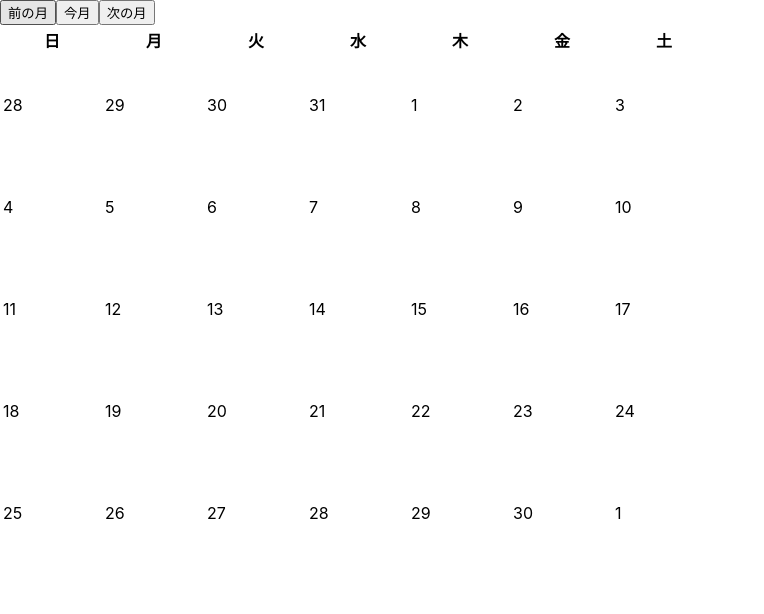
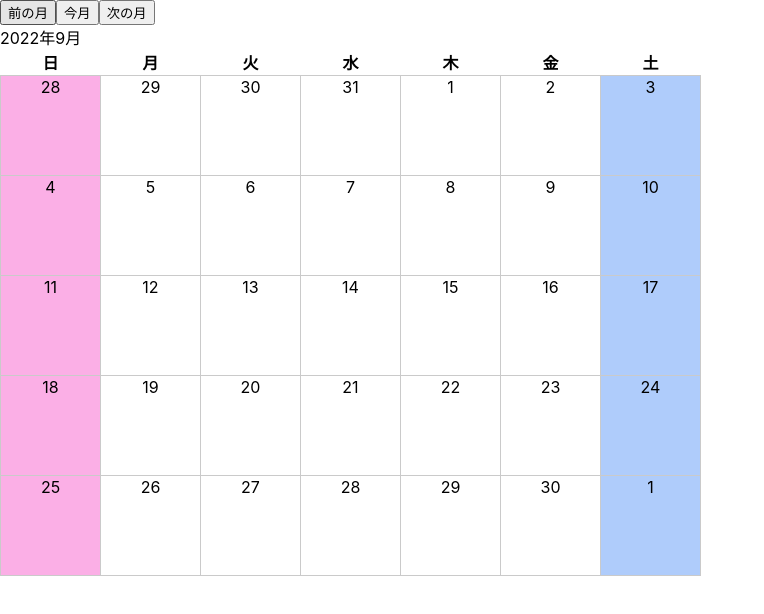
Before and after one commit to heada13/mtg-scheduler, a Next.js app: page / in a window 1280 px wide. Shown: the top 614 px of the page, without its empty margins (0-764 px from the left). Built offline with nearby package versions, Linux system fonts and the light colour scheme; no server answers.

Commit message:
add:カレンダーにboder追加、土日色分け追加

```diff
--- a/pages/index.tsx
+++ b/pages/index.tsx
@@ -2,7 +2,7 @@ import type { NextPage } from 'next'
 // import Head from 'next/head'
 // import Image from 'next/image'
 import styles from '../styles/Home.module.scss'
-import { useCallback, useEffect, useState } from 'react'
+import { useEffect, useState } from 'react'
 import format from 'date-fns/format'
 import getDate from 'date-fns/getDate'
 import getDay from 'date-fns/getDay'
@@ -58,7 +58,6 @@ const Home: NextPage = () => {
   const getUsers =  async () => {
     const firstDate = offsetDate(firstDayOfTheMonth)
     const lastDate = offsetDate(lastDayOfTheMonth)
-    // const response = await fetch(`/api/authors?first=${firstDayOfTheMonth.toISOString()}&last=${lastDayOfTheMonth.toISOString()}`)
     const response = await fetch(`/api/authors?first=${firstDate}&last=${lastDate}`)
     const users = await response.json()
     setEvent(users)
@@ -67,7 +66,6 @@ const Home: NextPage = () => {
   useEffect(() => {
     getUsers()
   },[]);
-  // const [targetDate, setTargetDate] = useState(new Date())  // 変更
   return (
     <>
       <div>
@@ -76,7 +74,8 @@ const Home: NextPage = () => {
           <button onClick={() => currnetMonthsCalendar()}>今月</button>
           <button onClick={() => addMonthsCalendar()}>次の月</button>
         </div>
-        <table>
+        {format(firstDayOfTheMonth, 'y年M月')}
+        <table className={styles.calendar_container}>
           <thead>
             <tr>
               <th>日</th><th>月</th><th>火</th><th>水</th><th>木</th><th>金</th><th>土</th>
@@ -86,7 +85,10 @@ const Home: NextPage = () => {
             {calendar.map((weekRow, rowNum) => (
               <tr key={rowNum}>
                 {weekRow.map(date => (
-                  <td key={getDay(date)} className={styles.calendar_cell}>{getDate(date)}</td>
+                  <td key={getDay(date)} className={getDay(date) === 0 ?
+                    `${styles.sunday_cell} ${styles.cell}` :
+                    getDay(date) === 6 ? `${styles.saturday_cell} ${styles.cell}` :
+                    styles.cell } >{getDate(date)}</td>
                 ))}
               </tr>
             ))}
--- a/styles/Home.module.scss
+++ b/styles/Home.module.scss
@@ -2,7 +2,29 @@
 //   width: 900px;
 // }
 
-.calendar_cell {
+// .weekday_cell, .calendar{
+//   border: none;
+// }
+
+.calendar_container{
+  border-collapse:collapse
+}
+
+.calendar_container tbody tr td{
+  border: 1px rgb(202, 202, 202) solid;
+}
+
+.cell {
   width: 100px;
   height: 100px;
+  vertical-align: top;
+  text-align: center;
 }
+
+.sunday_cell {
+  background-color: rgb(251, 175, 230);
+}
+
+.saturday_cell {
+  background-color: rgb(175, 204, 251);
+}
```
